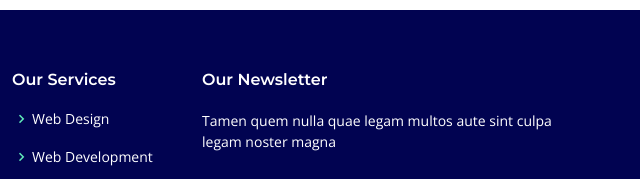
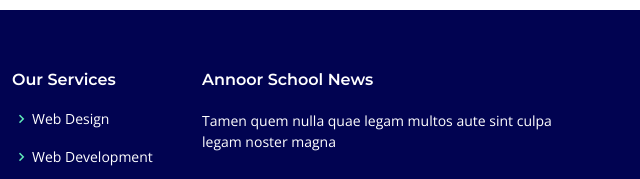
Before and after one commit to mohsayeed/Bootslander, a plain HTML site: page index.html in a window 1280 px wide. Shown: the part 7998-8177 px from the top of the page, 640-1280 px from the left. Drawn offline with nearby package versions, Linux system fonts and the light colour scheme.

Commit message:
changed news

```diff
--- a/index.html
+++ b/index.html
@@ -885,7 +885,7 @@
           </div>
 
           <div class="col-lg-4 col-md-6 footer-newsletter">
-            <h4>Our Newsletter</h4>
+            <h4>Annoor School News</h4>
             <p>Tamen quem nulla quae legam multos aute sint culpa legam noster magna</p>
             <form action="" method="post">
               <input type="email" name="email"><input type="submit" value="Subscribe">
```
